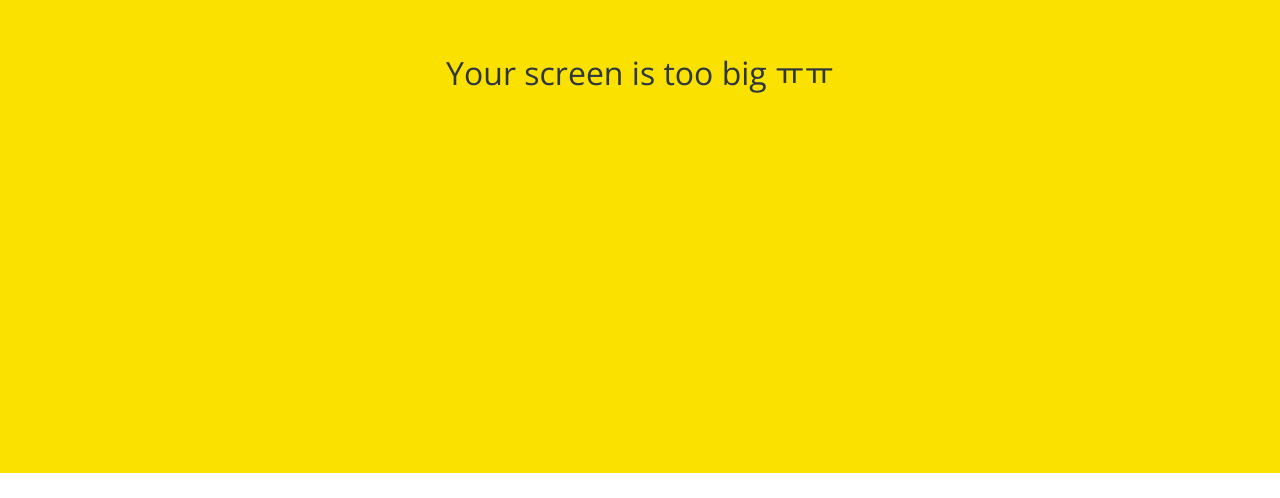
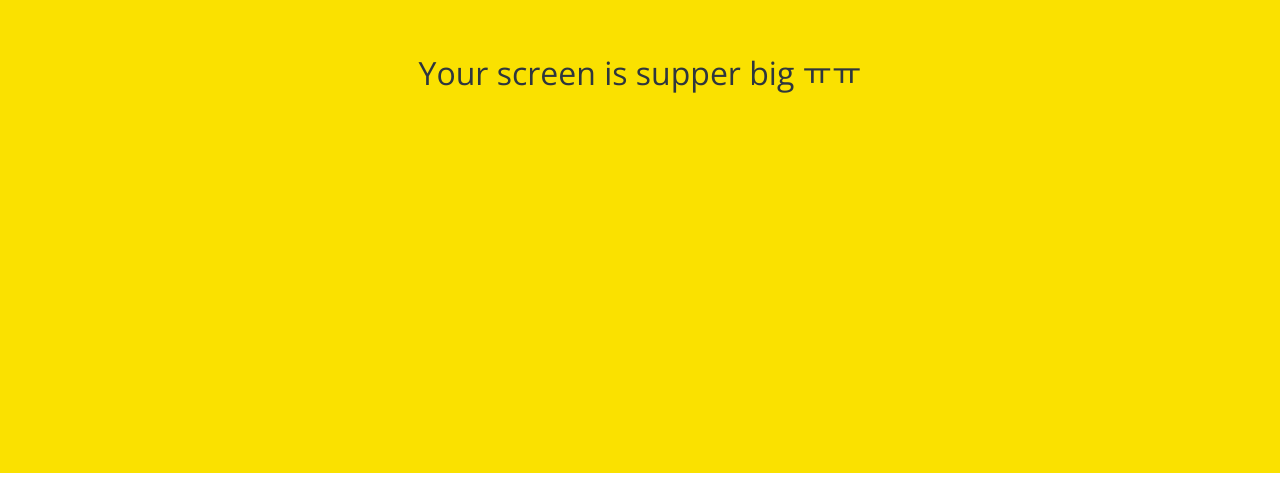
Before and after one commit to aren0416/kokoa-clone-2020, a plain HTML site: page friends.html in a window 1280 px wide. Shown: the part 327-825 px from the top of the page. Drawn offline with nearby package versions, Linux system fonts and the light colour scheme.

Commit message:
too -> supper

```diff
--- a/friends.html
+++ b/friends.html
@@ -100,7 +100,7 @@
     </div>
 
     <div id="no-mobile">
-        <span>Your screen is too big ㅠㅠ</span>
+        <span>Your screen is supper big ㅠㅠ</span>
     </div>
 
     <script defer src="https://use.fontawesome.com/releases/v5.15.3/js/all.js" integrity="sha384-haqrlim99xjfMxRP6EWtafs0sB1WKcMdynwZleuUSwJR0mDeRYbhtY+KPMr+JL6f" crossorigin="anonymous"></script>
```
